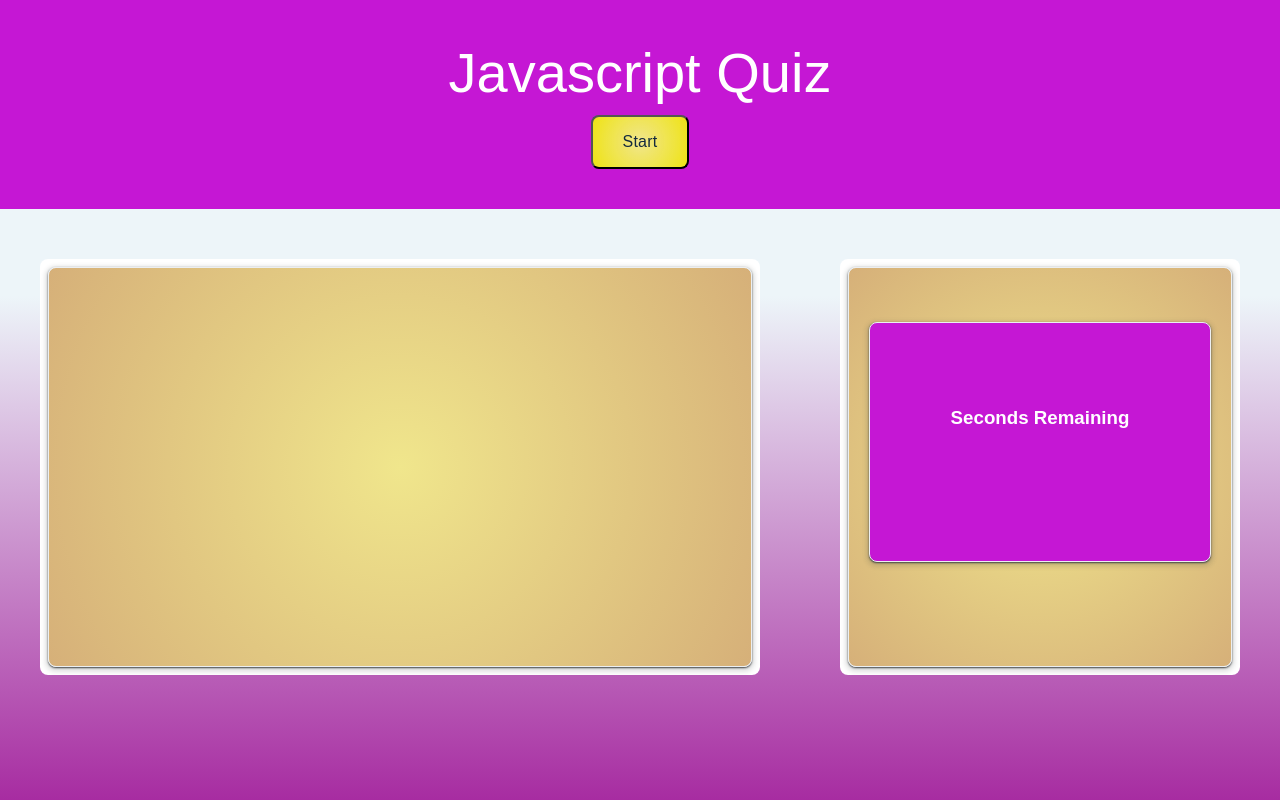
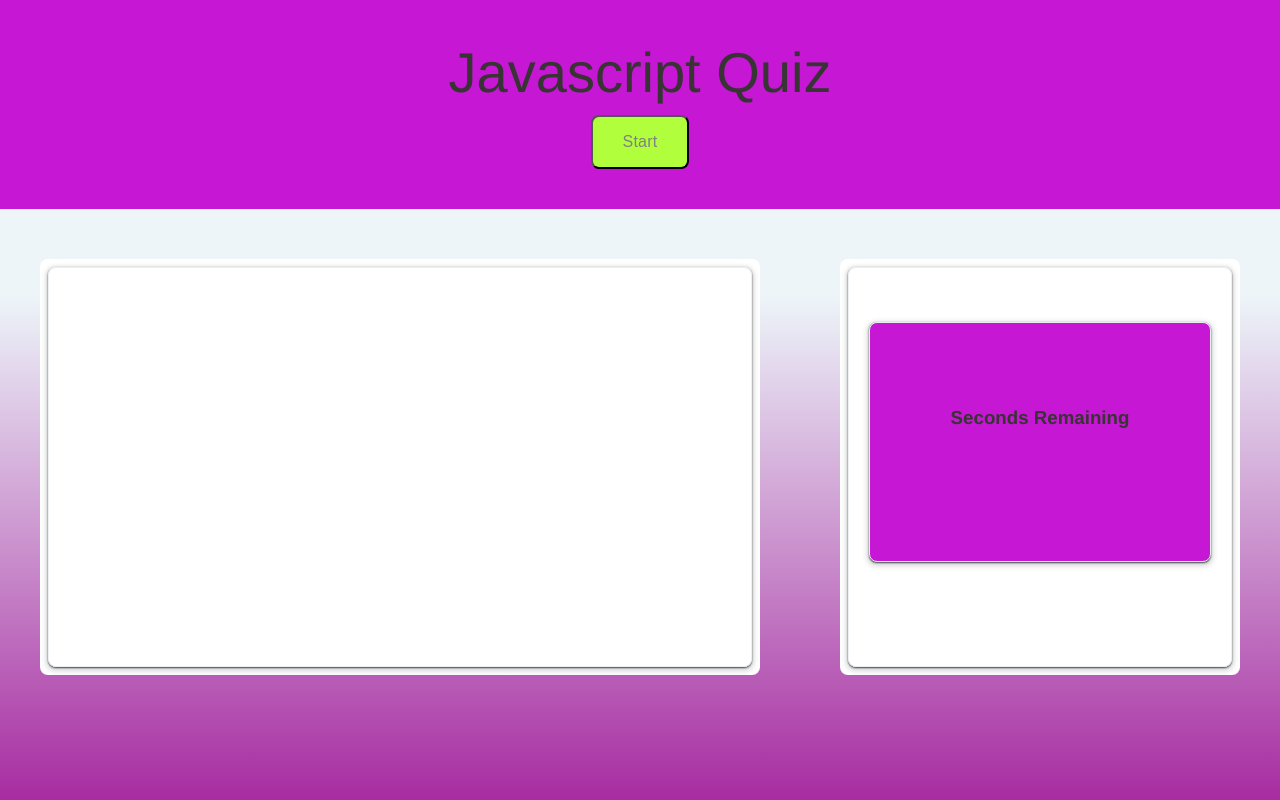
Before and after one commit to monicadolce/Javascript_Coding_Quiz, a plain HTML site: page index.html in a window 1280 px wide. Drawn offline with Linux system fonts and the light colour scheme.

Commit message:
updated style.css

```diff
--- a/assets/css/style.css
+++ b/assets/css/style.css
@@ -3,7 +3,7 @@
 }
 
 body {
-  font-family: Arial;
+  font-family:'Franklin Gothic Medium', 'Arial Narrow', Arial, sans-serif;
   margin: 0;
   display: flex;
   flex-direction: column;
@@ -20,9 +20,9 @@ body {
 
 
 button {
-  background: radial-gradient(circle, rgba(240,230,140,1) 0%, rgba(241, 237, 11, 0.954) 100%);
+  background: rgb(177, 255, 60);
   border-radius: 8px;
-  color: #13293d;
+  color: grey;
   cursor: pointer;
   font-size: 1em;
   letter-spacing: 0.21px;
@@ -41,7 +41,6 @@ header {
   text-align: center;
   background: #c517d4;
   color: #fff;
-  border-bottom:30px #879274;
 }
 
 main {
@@ -61,6 +60,7 @@ section {
 .question-box {
   width: 55vw;
   height: 400px;
+  color: rgb(56, 52, 52);
 }
 
 .results {
@@ -69,7 +69,6 @@ section {
 }
 
 .card {
-  background: radial-gradient(circle, rgba(240,230,140,1) 0%, rgba(187,124,33,0.604079131652661) 100%);
   border: 1px solid #eceff1;
   border-radius: 8px;
   box-shadow: rgba(60, 64, 67, 2) 0 1px 2px 0,
@@ -78,9 +77,14 @@ section {
   padding: 20px;
 }
 
+h3 {
+  color: rgb(56, 52, 52);
+}
+
 .large-font {
   font-size: 3.5em;
   text-align:center;
+  color: rgb(56, 52, 52);
 }
 
 .timer {
```
